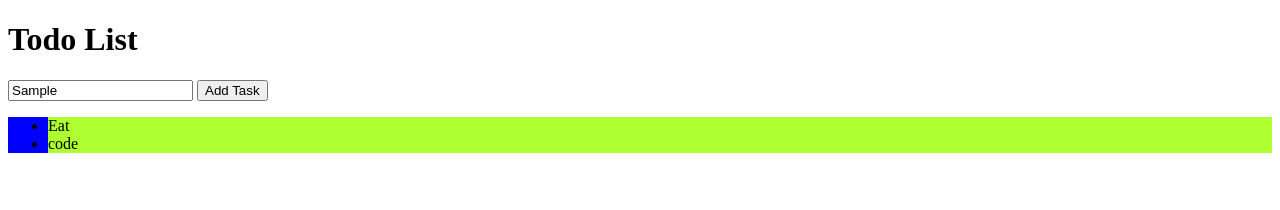
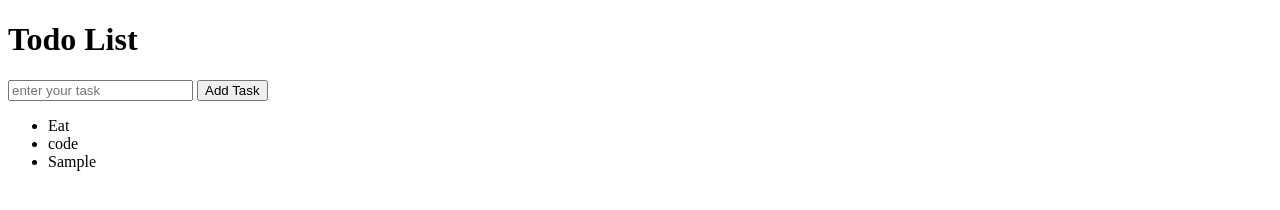
Before and after one commit to binayjy8/MINI-POJECT, a plain HTML site: page index.html in a window 1280 px wide. Both pictures are taken after typing "Sample" into the empty fields and a click on the button "Add Task". Drawn offline with Linux system fonts and the light colour scheme.

Commit message:
code push

```diff
--- a/app.js
+++ b/app.js
@@ -17,3 +17,14 @@
 //         console.log("li was clicked");
 //     });
 // }
+
+let btn = document.querySelector("button");
+let ul = document.querySelector("ul");
+let inp = document.querySelector("input");
+
+btn.addEventListener("click", function () {
+    let item = document.createElement("li");
+    item.innerText = inp.value;
+    ul.appendChild(item);
+    inp.value = "";
+});
--- a/style.css
+++ b/style.css
@@ -1,4 +1,4 @@
-div {
+/* div {
     background-color: pink;
     height: 200px;
     width: 400px;
@@ -10,4 +10,4 @@ ul {
 
 li {
     background-color: greenyellow;
-}
+} */
```
